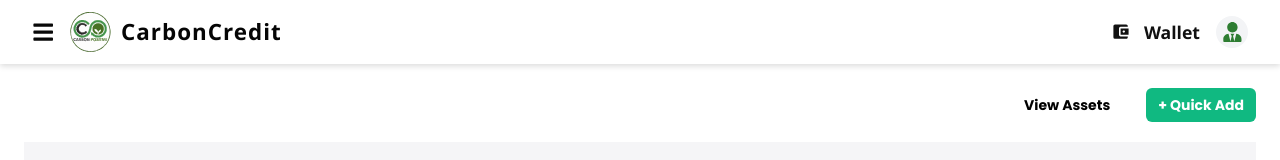
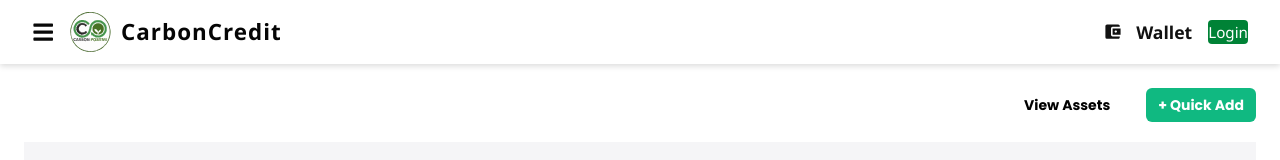
Before and after one commit to Basusoumik2003/TN, a React (Vite) app in the folder Frontends/UserDashboard/: page /userDashboard in a window 1280 px wide. Shown: the top 160 px of the page. Built offline with nearby package versions, Linux system fonts and the light colour scheme; no server answers.

Commit message:
Dynamic UserNavbar is add

```diff
--- a/Frontends/UserDashboard/src/components/userNavbar.jsx
+++ b/Frontends/UserDashboard/src/components/userNavbar.jsx
@@ -4,24 +4,37 @@
 import { NavLink, useNavigate } from "react-router-dom";
 import "../styles/userNavbar.css";
 import WalletPopup from "../pages/wallet";
-import { FaBars, FaUserTie, FaSignOutAlt, FaInfoCircle, FaEnvelope } from "react-icons/fa";
-import { MdDashboard, MdUpload, MdEdit, MdHandshake, MdAccountBalanceWallet } from "react-icons/md";
+import {
+  FaBars,
+  FaUserTie,
+  FaSignOutAlt,
+  FaInfoCircle,
+  FaEnvelope,
+} from "react-icons/fa";
+import {
+  MdDashboard,
+  MdUpload,
+  MdEdit,
+  MdHandshake,
+  MdAccountBalanceWallet,
+} from "react-icons/md";
 
 const Navbar = ({ onAuthChange }) => {
   const [sidebarOpen, setSidebarOpen] = useState(false);
+  const [isWalletModalOpen, setIsWalletModalOpen] = useState(false);
+  const [user, setUser] = useState(null);
+  const sidebarRef = useRef(null);
   const navigate = useNavigate();
-  const [isWalletModalOpen, setIsWalletModalOpen] = useState(false);
-  const sidebarRef = useRef(null);
 
-  const openWalletModal = () => {
-    setIsWalletModalOpen(true);
-    setSidebarOpen(false);
-  };
+  // ✅ Load user from localStorage on mount
+  useEffect(() => {
+    const storedUser = localStorage.getItem("user");
+    if (storedUser) {
+      setUser(JSON.parse(storedUser));
+    }
+  }, []);
 
-  const closeWalletModal = () => {
-    setIsWalletModalOpen(false);
-  };
-
+  // ✅ Logout handler
   const handleLogout = async () => {
     try {
       await fetch("/api/auth/logout", {
@@ -33,10 +46,15 @@
       });
 
       localStorage.removeItem("token");
+      localStorage.removeItem("user");
+      setUser(null);
 
       if (onAuthChange) onAuthChange(null);
 
-      toast.success("Logged out successfully!", { autoClose: 2000, theme: "colored" });
+      toast.success("Logged out successfully!", {
+        autoClose: 2000,
+        theme: "colored",
+      });
 
       setTimeout(() => navigate("/Home"), 2200);
     } catch (error) {
@@ -45,7 +63,17 @@
     }
   };
 
-  // Close sidebar when clicking outside
+  // ✅ Wallet modal controls
+  const openWalletModal = () => {
+    setIsWalletModalOpen(true);
+    setSidebarOpen(false);
+  };
+
+  const closeWalletModal = () => {
+    setIsWalletModalOpen(false);
+  };
+
+  // ✅ Close sidebar when clicking outside
   useEffect(() => {
     const handleClickOutside = (event) => {
       if (sidebarRef.current && !sidebarRef.current.contains(event.target)) {
@@ -53,7 +81,8 @@
       }
     };
 
-    if (sidebarOpen) document.addEventListener("mousedown", handleClickOutside);
+    if (sidebarOpen)
+      document.addEventListener("mousedown", handleClickOutside);
     else document.removeEventListener("mousedown", handleClickOutside);
 
     return () => document.removeEventListener("mousedown", handleClickOutside);
@@ -63,9 +92,16 @@
     <div className="user-navbar">
       {/* Left section: menu + logo + sidebar */}
       <div className="user-left-section">
-        <FaBars className="user-menu-icon" onClick={() => setSidebarOpen(!sidebarOpen)} />
+        <FaBars
+          className="user-menu-icon"
+          onClick={() => setSidebarOpen(!sidebarOpen)}
+        />
         <div className="user-logo">
-          <img src="/GoCarbonPositive_LOGO.svg" alt="CarbonCredit Logo" className="user-logo-icon" />
+          <img
+            src="/GoCarbonPositive_LOGO.svg"
+            alt="CarbonCredit Logo"
+            className="user-logo-icon"
+          />
           <span className="user-logo-text">CarbonCredit</span>
         </div>
 
@@ -73,7 +109,9 @@
           <div className="sidebar-dropdown" ref={sidebarRef}>
             <NavLink
               to="/userDashboard"
-              className={({ isActive }) => `sidebar-item ${isActive ? "active-link" : ""}`}
+              className={({ isActive }) =>
+                `sidebar-item ${isActive ? "active-link" : ""}`
+              }
               onClick={() => setSidebarOpen(false)}
             >
               <MdDashboard className="sidebar-icon sidebar-blue" />
@@ -82,7 +120,9 @@
 
             <NavLink
               to="/upload"
-              className={({ isActive }) => `sidebar-item ${isActive ? "active-link" : ""}`}
+              className={({ isActive }) =>
+                `sidebar-item ${isActive ? "active-link" : ""}`
+              }
               onClick={() => setSidebarOpen(false)}
             >
               <MdUpload className="sidebar-icon sidebar-purple" />
@@ -91,7 +131,9 @@
 
             <NavLink
               to="/blog"
-              className={({ isActive }) => `sidebar-item ${isActive ? "active-link" : ""}`}
+              className={({ isActive }) =>
+                `sidebar-item ${isActive ? "active-link" : ""}`
+              }
               onClick={() => setSidebarOpen(false)}
             >
               <MdEdit className="sidebar-icon sidebar-orange" />
@@ -100,7 +142,9 @@
 
             <NavLink
               to="/engage"
-              className={({ isActive }) => `sidebar-item ${isActive ? "active-link" : ""}`}
+              className={({ isActive }) =>
+                `sidebar-item ${isActive ? "active-link" : ""}`
+              }
               onClick={() => setSidebarOpen(false)}
             >
               <MdHandshake className="sidebar-icon sidebar-teal" />
@@ -114,13 +158,18 @@
                 setSidebarOpen(false);
               }}
             >
-              <MdAccountBalanceWallet className="sidebar-icon sidebar-gold" style={{ fontSize: '1.8rem' }} />
+              <MdAccountBalanceWallet
+                className="sidebar-icon sidebar-gold"
+                style={{ fontSize: "1.8rem" }}
+              />
               <span>Wallet</span>
             </div>
 
             <NavLink
               to="/about"
-              className={({ isActive }) => `sidebar-item ${isActive ? "active-link" : ""}`}
+              className={({ isActive }) =>
+                `sidebar-item ${isActive ? "active-link" : ""}`
+              }
               onClick={() => setSidebarOpen(false)}
             >
               <FaInfoCircle className="sidebar-icon sidebar-purple" />
@@ -129,7 +178,9 @@
 
             <NavLink
               to="/contact"
-              className={({ isActive }) => `sidebar-item ${isActive ? "active-link" : ""}`}
+              className={({ isActive }) =>
+                `sidebar-item ${isActive ? "active-link" : ""}`
+              }
               onClick={() => setSidebarOpen(false)}
             >
               <FaEnvelope className="sidebar-icon sidebar-yellow" />
@@ -159,32 +210,39 @@
         </div>
       </div>
 
-      {/* Right section: profile */}
+      {/* ✅ Right section: profile / login */}
       <div className="user-right-section">
-        <NavLink
-          to="/profile"
-          className={({ isActive }) => `user-nav-item ${isActive ? "active-link" : ""} profile-icon`}
-          style={{
-            width: '32px',
-            height: '32px',
-            borderRadius: '50%',
-            background: '#f3f4f6',
-            display: 'flex',
-            alignItems: 'center',
-            justifyContent: 'center',
-            transition: 'background 0.2s, transform 0.18s',
-          }}
-          onMouseEnter={e => e.currentTarget.style.transform = 'scale(1.12)'}
-          onMouseLeave={e => e.currentTarget.style.transform = 'scale(1)'}
-        >
-          <FaUserTie style={{ color: '#2e7d32', fontSize: '1.3rem', transition: 'color 0.2s' }} />
-        </NavLink>
+        {user ? (
+          <NavLink to="/profile" className="user-profile-link">
+            {user.profilePic ? (
+              <img
+                src={user.profilePic}
+                alt="User"
+                className="w-8 h-8 rounded-full object-cover border-2 border-green-700 hover:scale-110 transition-transform"
+              />
+            ) : (
+              <span className="text-green-700 font-semibold hover:underline">
+                {user.username || user.email?.split("@")[0]}
+              </span>
+            )}
+          </NavLink>
+        ) : (
+          <NavLink
+            to="/login"
+            className="bg-green-700 text-white px-3 py-1 rounded hover:bg-green-800 transition-colors"
+          >
+            Login
+          </NavLink>
+        )}
       </div>
 
       {/* Wallet modal */}
       {isWalletModalOpen && (
         <div className="wallet-modal-overlay" onClick={closeWalletModal}>
-          <div className="wallet-modal-content" onClick={(e) => e.stopPropagation()}>
+          <div
+            className="wallet-modal-content"
+            onClick={(e) => e.stopPropagation()}
+          >
             <WalletPopup onClose={closeWalletModal} />
           </div>
         </div>
--- a/Frontends/UserDashboard/src/pages/Signup.jsx
+++ b/Frontends/UserDashboard/src/pages/Signup.jsx
@@ -111,6 +111,7 @@
               className="input"
               required
             />
+            <br />
             <input
               type="email"
               name="email"
@@ -120,6 +121,7 @@
               className="input"
               required
             />
+            <br />
             <input
               type="password"
               name="password"
@@ -129,6 +131,7 @@
               className="input"
               required
             />
+            <br />
             <select
               name="role"
               value={formData.role}
@@ -140,6 +143,8 @@
               <option value="user">Private</option>
               <option value="organization">Organization</option>
             </select>
+            <br />
+            <br />
             {error.general && <p className="error-text">{error.general}</p>}
             <button type="submit" className="btn-primary" disabled={loading}>
               {loading ? "Sending OTP..." : "Sign Up"}
```
